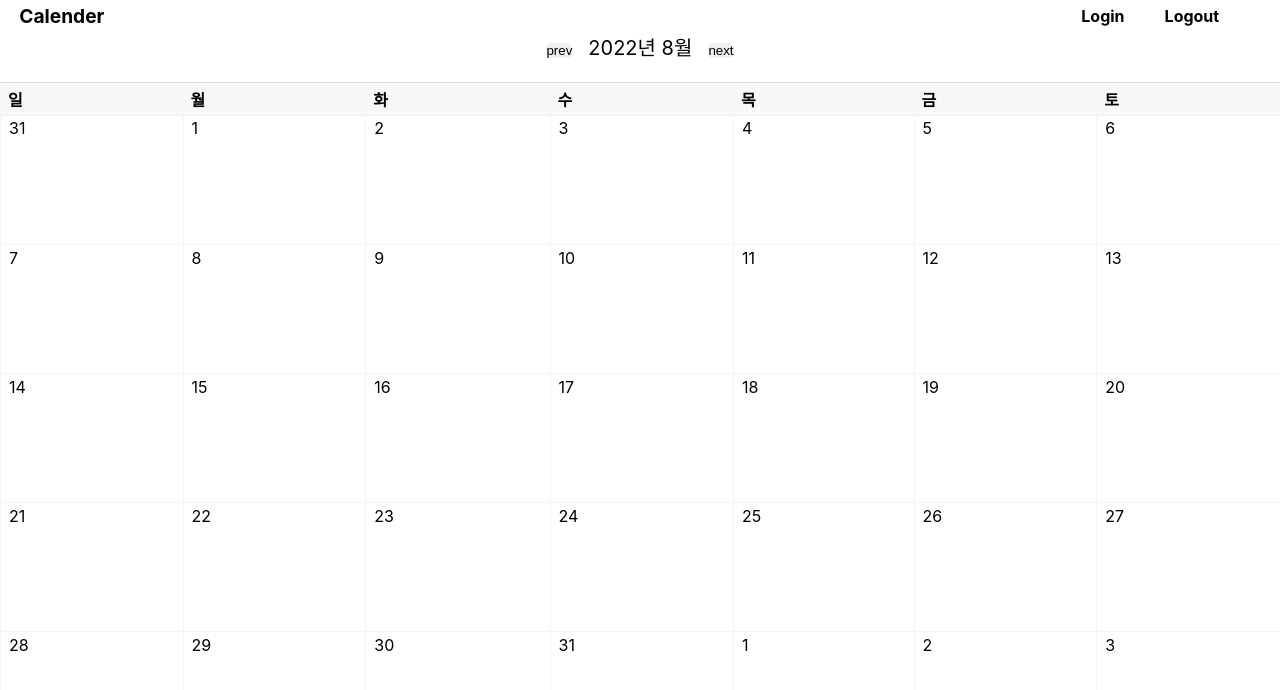
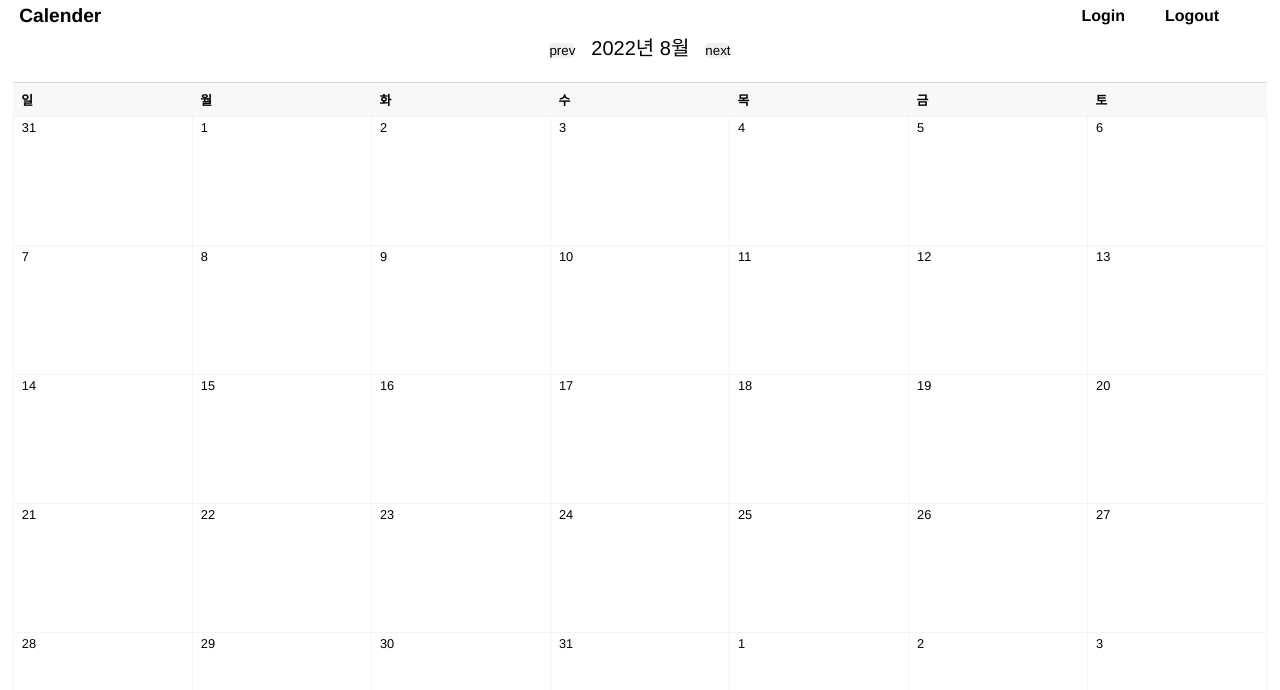
Before and after one commit to UngMon/React-Calender, a React (Create React App) app: page / in a window 1280 px wide. Shown: the top 690 px of the page. Built offline with nearby package versions, Linux system fonts and the light colour scheme.

Commit message:
edit Calender.css and .js

```diff
--- a/src/calender/Calender.module.css
+++ b/src/calender/Calender.module.css
@@ -4,10 +4,12 @@
 }
 
 .table {
-  width: 100%;
+  width: 98%;
   margin: 0 auto;
   height: 100%;
   border-spacing: 0;
+  font-size: 0.8rem;
+  border-collapse: collapse;
 }
 
 .weekname {
@@ -26,21 +28,55 @@
   padding: 0 0 0 8px;
 }
 
-.presentation tr {
-  height: auto;
+.presentation {
+  width: 100%;
+  height: 617px;
 }
 
-.presentation tr td {
-  padding: 0 8px;
-  border-left: 1px solid #f4f4f4;
-  border-bottom: 1px solid #f4f4f4;
-  height: auto;
+.week_fifth {
+  width: 100%;
+  height: (617/5) px;
+}
+.week_fifth .date_box {
+  height: (617/5) px;
 }
 
-.presentation tr td div {
-  height: 80%;
+.week_six {
+  width: 100%;
+  height: (617/6) px;
 }
 
-.list {
-  height: 30%;
+.week_six .date_box {
+  height: (617/6) px;
 }
+
+.date_box {
+  width: 14.2857142857%;
+  box-sizing: border-box;
+  padding: 1px 0 0 0;
+  vertical-align: text-top;
+  border: 1px solid #f4f4f4;
+}
+
+.date_box .date {
+  padding: 2px 0 0 8px;
+  height: 9%;
+}
+
+.date_box .list_box {
+  max-height: 80%;
+  position: absolute;
+  /* display: flex;
+  flex-direction: column;
+  justify-content: center; */
+}
+
+.date_box .list {
+  height: 10%;
+  box-sizing: border-box;
+  padding: 0 5px;
+  margin: 10px 0;
+  color: blue;
+  font-family: "돋움", Dotum, Helvetica, "Apple SD Gothic Neo", Sans-serif;
+  font-weight: bold;
+}
--- a/src/calender/MakeCalender.js
+++ b/src/calender/MakeCalender.js
@@ -1,5 +1,6 @@
 import { useDispatch, useSelector } from "react-redux";
 import { modalActions } from "../store/modal-slice";
+import classes from "./Calender.module.css";
 
 const MakeCaledner = ({ year, month, firstDay, lastDate }) => {
   const dispatch = useDispatch();
@@ -29,7 +30,11 @@ const MakeCaledner = ({ year, month, firstDay, lastDate }) => {
     if (toDoList) {
       const toDoArray = [];
       toDoList.todo.map((item) =>
-        toDoArray.push(<div key={Math.random()} className='list'>{item}</div>)
+        toDoArray.push(
+          <div key={Math.random()} className={classes.list}>
+            {item}
+          </div>
+        )
       );
       return toDoArray;
     }
@@ -54,9 +59,13 @@ const MakeCaledner = ({ year, month, firstDay, lastDate }) => {
           const nowDate = prevMonthLastDate - firstDay + i;
           const idx = makeKey("prev", year, month, nowDate);
           thisMonthArray.push(
-            <td key={idx} onClick={() => clickHandler(idx)}>
-              {nowDate}
-              <div>{scheduleHandler(idx)}</div>
+            <td
+              key={idx}
+              onClick={() => clickHandler(idx)}
+              className={classes.date_box}
+            >
+              <div className={classes.date}>{nowDate}</div>
+              <div className={classes.list_box}>{scheduleHandler(idx)}</div>
             </td>
           );
         } else {
@@ -64,9 +73,13 @@ const MakeCaledner = ({ year, month, firstDay, lastDate }) => {
           const idx = makeKey("", year, month, nowDate);
 
           thisMonthArray.push(
-            <td key={idx} onClick={() => clickHandler(idx)}>
-              {nowDate}
-              <div>{scheduleHandler(idx)}</div>
+            <td
+              key={idx}
+              onClick={() => clickHandler(idx)}
+              className={classes.date_box}
+            >
+              <div className={classes.date}>{nowDate}</div>
+              <div className={classes.list_box}>{scheduleHandler(idx)}</div>
             </td>
           );
         }
@@ -78,18 +91,26 @@ const MakeCaledner = ({ year, month, firstDay, lastDate }) => {
           const nowDate = i - firstDay + 1;
           const idx = makeKey("", year, month, nowDate);
           thisMonthArray.push(
-            <td key={idx} onClick={() => clickHandler(idx)}>
-              {nowDate}
-              <div></div>
+            <td
+              key={idx}
+              onClick={() => clickHandler(idx)}
+              className={classes.date_box}
+            >
+              <div className={classes.date}>{nowDate}</div>
+              <div className={classes.list_box}>{scheduleHandler(idx)}</div>
             </td>
           );
         } else {
           const nowDate = i - lastDate - firstDay + 1;
           const idx = makeKey("next", year, month, nowDate);
           thisMonthArray.push(
-            <td key={idx} onClick={() => clickHandler(idx)}>
-              {nowDate}
-              <div></div>
+            <td
+              key={idx}
+              onClick={() => clickHandler(idx)}
+              className={classes.date_box}
+            >
+              <div className={classes.date}>{nowDate}</div>
+              <div className={classes.list_box}>{scheduleHandler(idx)}</div>
             </td>
           );
         }
@@ -101,7 +122,7 @@ const MakeCaledner = ({ year, month, firstDay, lastDate }) => {
   const week = Math.ceil((firstDay + lastDate) / 7);
   for (let i = 1; i <= week; i++) {
     monthArray.push(
-      <tr key={i} className="week">
+      <tr key={i} className={classes.list_box}>
         {makeDay(i)}
       </tr>
     );
--- a/src/index.css
+++ b/src/index.css
@@ -1,6 +1,7 @@
 * {
   margin: 0;
   padding: 0;
+  font-family: '돋움',Dotum,Helvetica,'Apple SD Gothic Neo',Sans-serif;
 }
 
 html, body {
```
